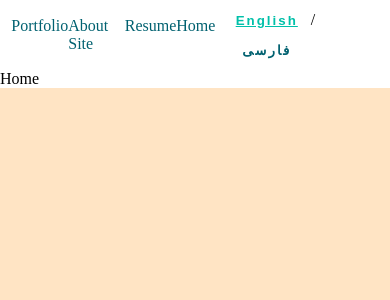
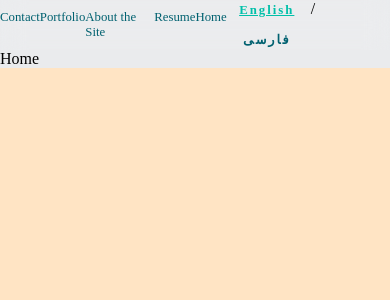
Before and after one commit to sina-olfati/sina-olfati-site, a React (Create React App) app: page / in a window 390 px wide. Shown: the top 300 px of the page. Built offline with nearby package versions, Linux system fonts and the light colour scheme; a web font is replaced by a local one.

Commit message:
adding contact link to menu

```diff
--- a/public/assets/locales/en/translation.json
+++ b/public/assets/locales/en/translation.json
@@ -2,7 +2,8 @@
     "app_title": "Sina's Site",
     "welcome_message": "Welcome to Sina's Site",
     "portfolio": "Portfolio",
-    "about_site": "About Site",
+    "about_site": "About the Site",
     "resume": "Resume",
-    "home": "Home"
+    "home": "Home",
+    "contact": "Contact"
 }
--- a/public/assets/locales/fa/translation.json
+++ b/public/assets/locales/fa/translation.json
@@ -4,5 +4,6 @@
     "portfolio": "نمونه کار ها",
     "about_site": "درباره سایت",
     "resume": "رزومه",
-    "home": "خانه"
+    "home": "خانه",
+    "contact": "تماس"
 }
--- a/src/App.tsx
+++ b/src/App.tsx
@@ -14,7 +14,7 @@ import Home from './screens/Home';
 
 
 
-function App() {
+const App = () => {
 
   const [bodyDir, setLanguage] = useState("ltr")
   const isEn = bodyDir == "ltr" ? true : false
--- /dev/null
+++ b/src/components/ContactButton.css
@@ -0,0 +1,7 @@
+.contact {
+    position: sticky;
+    top: 0px;
+    right: 0;
+    z-index: 1000;
+    background-color: aqua;
+}
--- /dev/null
+++ b/src/components/ContactButton.tsx
@@ -0,0 +1,16 @@
+import React from 'react'
+import { Link } from 'react-router-dom'
+import './ContactButton.css'
+
+
+const ContactButton = () => {
+  return (
+    <div className='contact'>
+      <Link to={"/contact"} className="contactLink">
+          Contact With Me
+      </Link>
+    </div>
+  )
+}
+
+export default ContactButton
--- a/src/components/Menu.css
+++ b/src/components/Menu.css
@@ -31,7 +31,7 @@ ul {
     flex-wrap: nowrap;
     margin: 0;
     padding: 0px;
-    width: 70%;
+    width: 90%;
 }
 
 .link {
@@ -39,17 +39,12 @@ ul {
     color: #016170;
     /* font-family: IRANSans, 'Gill Sans', 'Gill Sans MT', Calibri, 'Trebuchet MS', sans-serif; */
     transition: 0.2s;
+    font-weight: 400;
 }
 
 .link:hover {
     color: #009393;
 }
-
-@media only screen and (max-width: 680px) {
-    ul {
-      width: 90%;
-    }
-  }
 
 /* changing lang */
 .lang {
@@ -68,5 +63,18 @@ ul {
 .active {
     color: #00c0a9;
     text-decoration: underline;
+}
 
-}
+
+@media only screen and (max-width: 680px) {
+    ul {
+      width: 100%;
+      font-size: 0.8rem;
+    }
+    .top-bar{
+        height: 50px;
+    }
+    .lang {
+        font-size: 0.8rem;
+    }
+  }
--- a/src/components/Menu.tsx
+++ b/src/components/Menu.tsx
@@ -8,7 +8,7 @@ import i18next from 'i18next';
 
 const Menu = () => {
 
-  const [language, setLanguage] = useState(localStorage.getItem("i18nextLng") ? localStorage.getItem("i18nextLng") : "en")
+  const [language, setLanguage] = useState<string | null>(localStorage.getItem("i18nextLng") ? localStorage.getItem("i18nextLng") : "en")
   const isEn = language =="en"
 
   const { t } = useTranslation()
@@ -30,16 +30,17 @@ const Menu = () => {
   return (
     <header>
       <div className='top-bar'>
-      <div className='options'>
+      <div className='options' lang={language}>
         <ul>
-          <li><Link to={"/"} className='link'>{t("portfolio")}</Link></li>
-          <li><Link to={"/Resume"} className='link'>{t("about_site")}</Link></li>
-          <li><Link to={"/Aboutsite"} className='link'>{t("resume")}</Link></li>
+          <li><Link to={"/contact"} className='link'>{t("contact")}</Link></li>
+          <li><Link to={"/portfolio"} className='link'>{t("portfolio")}</Link></li>
+          <li><Link to={"/aboutsite"} className='link'>{t("about_site")}</Link></li>
+          <li><Link to={"/resume"} className='link'>{t("resume")}</Link></li>
           <li><Link to={"/"} className='link'>{t("home")}</Link></li>
         </ul>
       </div>
       <div className='changing-lang'>
-          <input id="eng" type="button" value="English" onClick={() => changeLanguage("en")} className={isEn ? 'lang active' : 'lang'}/> /<input type="button" value="فارسی"  onClick={() => changeLanguage("fa")} className={isEn ? 'lang' : 'lang active'}/>
+          <input id="eng" type="button" value="English" onClick={() => changeLanguage("en")} className={isEn ? 'lang active' : 'lang'} lang='en'/> /<input type="button" value="فارسی"  onClick={() => changeLanguage("fa")} className={isEn ? 'lang' : 'lang active'} lang='fa'/>
       </div>
       </div>
 
--- a/src/index.css
+++ b/src/index.css
@@ -1,8 +1,13 @@
 body {
   margin: 0;
   padding: 0;
+  background-color: #eaebed;
 }
 
-/* * {
-  font-family: IRANSans, 'Times New Roman', Times, serif;
-} */
+*:lang(en) {
+  font-family: 'Times New Roman', Times, serif;
+}
+
+*:lang(fa) {
+  font-family: IRANSans;
+}
--- a/src/screens/Home.tsx
+++ b/src/screens/Home.tsx
@@ -1,6 +1,7 @@
 import React, {useEffect, useState} from 'react'
 import Menu from '../components/Menu'
 import './Home.css'
+import ContactButton from '../components/ContactButton'
 
 
 
@@ -11,6 +12,7 @@ const Home = () => {
       <Menu />
       Home
       <div className='aaa'></div>
+      <ContactButton />
     </div>
   )
 }
--- a/tsconfig.json
+++ b/tsconfig.json
@@ -18,8 +18,8 @@
     "resolveJsonModule": true,
     "isolatedModules": true,
     "noEmit": true,
-    "jsx": "react-jsx"
-    // "strictNullChecks": false
+    "jsx": "react-jsx",
+    "strictNullChecks": false
   },
   "include": [
     "src"
```
